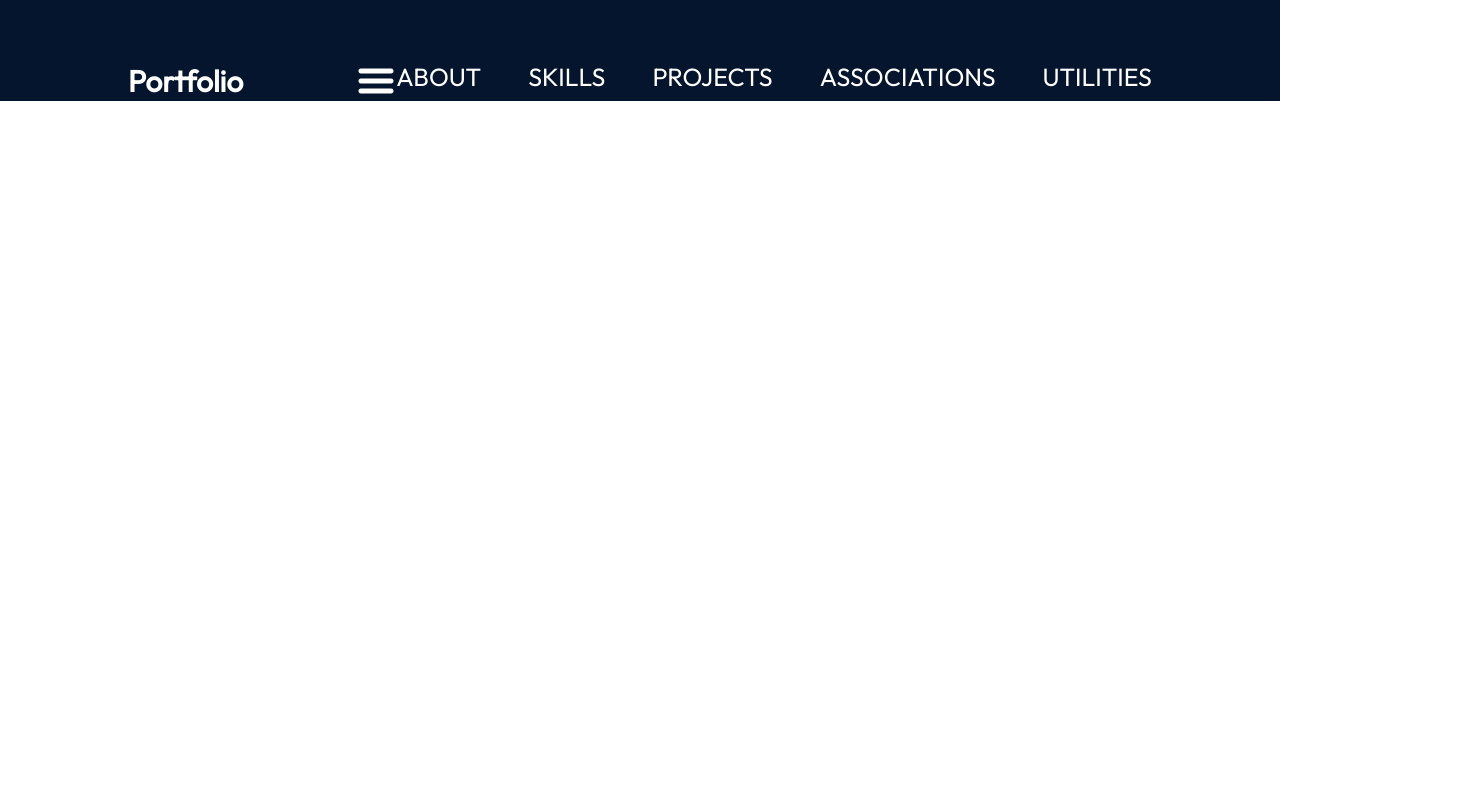
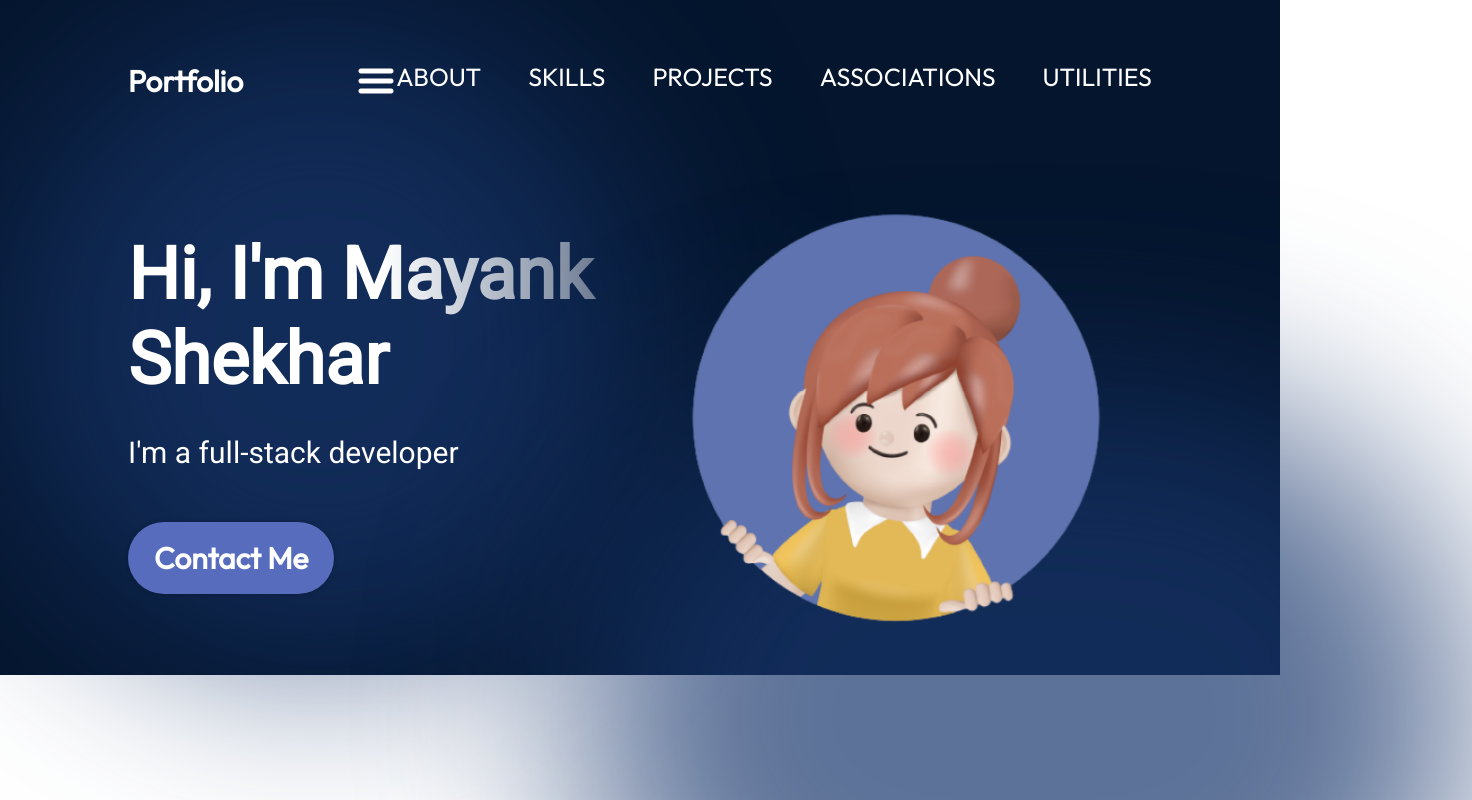
Before and after one commit to ms0031/portfolio, a React (Vite) app: page / in a window 1280 px wide. Shown: the top 800 px of the page, 1472 px wide, since content can reach past the window. Built offline with nearby package versions, Linux system fonts and the light colour scheme.

Commit message:
Created Hero Section

```diff
--- a/src/App.jsx
+++ b/src/App.jsx
@@ -1,11 +1,13 @@
 
 import styles from "./App.module.css";
+import Hero from "./components/Hero/Hero";
 import { Navbar } from "./components/Navbar/Navbar";
 
 function App() {
   return (
     <div className={styles.App}>
-      <Navbar/>
+      <Navbar />
+      <Hero/>
     </div>
   )
 }
--- /dev/null
+++ b/src/components/Hero/Hero.jsx
@@ -0,0 +1,19 @@
+import React from 'react'
+import { getImageUrl } from '../../utils'
+import styles from "./Hero.module.css";
+function Hero() {
+  return (
+      <section className={styles.container}>
+          <div className={styles.content}>
+              <hi className={styles.title}>Hi, I'm Mayank Shekhar</hi>
+              <p className={styles.description}>I'm a full-stack developer</p>
+              <a href="mailto:mayankshekhar0031@gmail.com" className={styles.contactBtn}>Contact Me</a>
+          </div>
+          <img src={getImageUrl("hero/heroImage.png")} alt='hero image' className={styles.heroImg} />
+          <div className={styles.topBlur} />
+          <div className={styles.bottomBlur}/>
+    </section>
+  )
+}
+
+export default Hero
--- /dev/null
+++ b/src/components/Hero/Hero.module.css
@@ -0,0 +1,107 @@
+@import "../../vars.css";
+
+.container {
+    position: relative;
+    display: flex;
+    align-items: center;
+    justify-content: space-between;
+    margin-top: 49px;
+    z-index:1;
+    margin-left: 10%;
+    margin-right: 10%;
+}
+
+.content {
+    display: flex;
+    flex-direction: column;
+    align-items: flex-start;
+    color:var(--color-text);
+    z-index: 1;
+}
+
+.title {
+    font-size: 72px;
+    font-weight: 900;
+    margin-bottom: 33px;
+    font-family: var(--font-roboto);
+    background: linear-gradient(90deg,rgb(255, 255, 255,1) 50%,rgba(255,255,255,0) 120%);
+    -webkit-text-fill-color: transparent;
+    -webkit-background-clip: text;
+}
+
+.description{
+    font-size: 30px;
+    font-family: var(--font-roboto);
+    margin-bottom: 52px;
+}
+
+.contactBtn{
+    text-decoration: none;
+    background-color: var(--color-primary);
+    color:var(--color-text);
+    border-radius: 100px;
+    font-size: 30px;
+    font-weight: 600;
+    padding: 17px 26px;
+    box-shadow: 0 0 4px 0 rgba(0,0,0,0.25);
+}
+
+.heroImg{
+    width: 50%;
+    z-index: 1;
+
+    animation-name: floating;
+    animation-duration: 3s;
+    animation-iteration-count: infinite;
+    animation-timing-function: ease-in-out;
+}
+
+@keyframes floating {
+    0%{
+        transform: translate(0,0px);
+    }
+    50%{
+        transform: translate(0,10px);
+    }
+    100%{
+        transform: translate(0,0px);
+    }
+}
+
+.topBlur{
+    position: absolute;
+    width: 50vw;
+    height: 50vw;
+    min-width: 350;
+    min-height: 350px;
+    top:-128px;
+    left: -10vw;
+    border-radius: 764px;
+    background: rgba(25,55,109,0.7);
+    filter: blur(100px);
+    z-index: 0;
+}
+
+.bottomBlur{
+        position: absolute;
+        width: 70vw;
+        height: 50vw;
+        min-width: 250;
+        min-height: 350px;
+        top: 246px;
+        right: -25vw;
+        border-radius: 764px;
+        background: rgba(25,55,109,0.7);
+        filter: blur(100px);
+        z-index: 0;
+}
+
+@media screen and (max-width: 830px) {
+    .container{
+        flex-direction: column-reverse;
+    }
+
+    .content{
+        align-items: center;
+    }
+}
--- a/src/vars.css
+++ b/src/vars.css
@@ -5,6 +5,6 @@
     --color-dark: #0b2447;
     --color-bg: #04152d;
 
-    --font-robot:"Roboto";
+    --font-roboto:"Roboto";
 
 }
```
